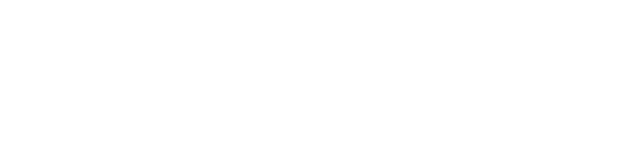
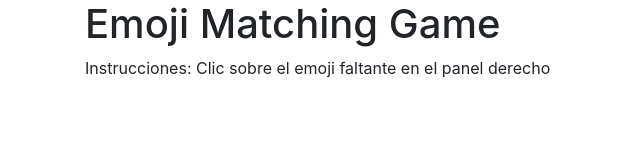
Before and after one commit to Fhernd/JavaScript-Curso, a plain HTML site: page App5-Juego-Emojis/index.html in a window 1280 px wide. Shown: the whole page, without its empty margins (0-640 px from the left). Drawn offline with nearby package versions, Linux system fonts and the light colour scheme.

Commit message:
JavaScript - Curso - Inclusión Bootstrap
JavaScript - Curso: 107 Inclusión del Framework CSS Bootstrap en el Documento HTML index.html.

```diff
--- a/App5-Juego-Emojis/index.html
+++ b/App5-Juego-Emojis/index.html
@@ -4,8 +4,16 @@
     <meta charset="UTF-8">
     <meta name="viewport" content="width=device-width, initial-scale=1.0">
     <title>Emoji Matching Game</title>
+    <link rel="stylesheet" href="https://stackpath.bootstrapcdn.com/bootstrap/4.4.1/css/bootstrap.min.css" integrity="sha384-Vkoo8x4CGsO3+Hhxv8T/Q5PaXtkKtu6ug5TOeNV6gBiFeWPGFN9MuhOf23Q9Ifjh" crossorigin="anonymous">
 </head>
 <body>
-
+    <div class="container">
+        <div class="row">
+            <div class="col">
+                <h1>Emoji Matching Game</h1>
+                <p>Instrucciones: Clic sobre el emoji faltante en el panel derecho</p>
+            </div>
+        </div>
+    </div>
 </body>
 </html>
```
